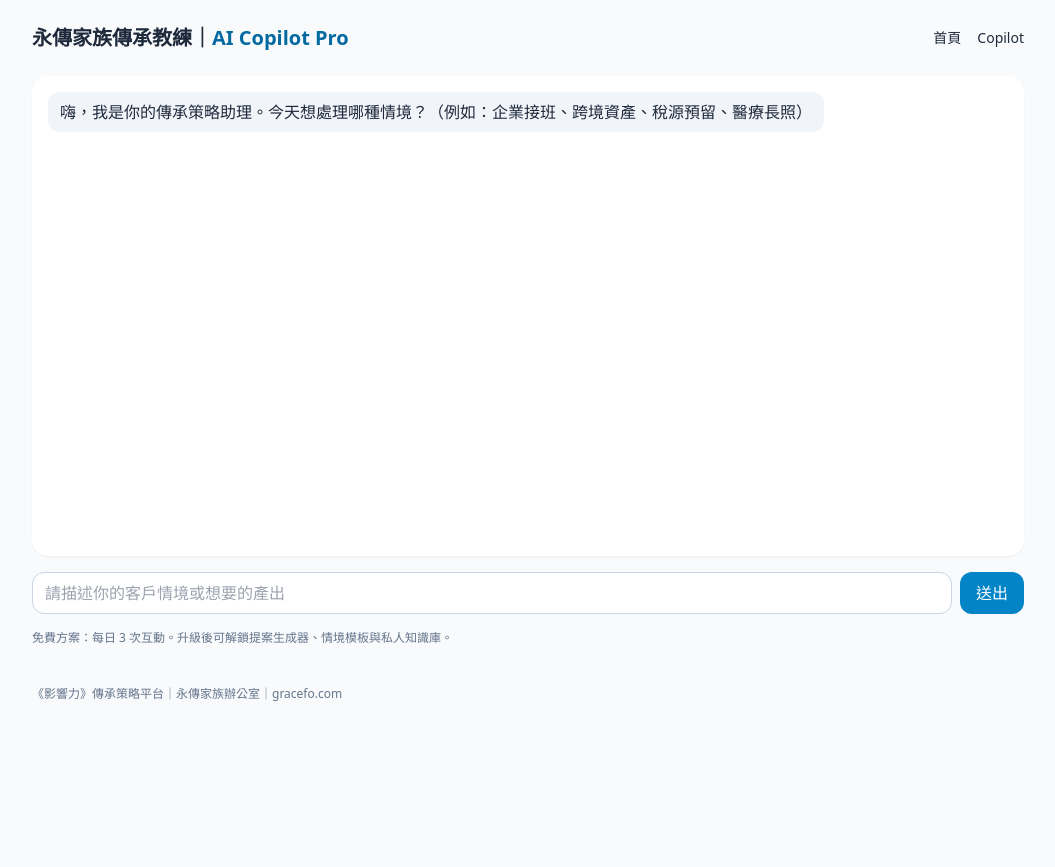
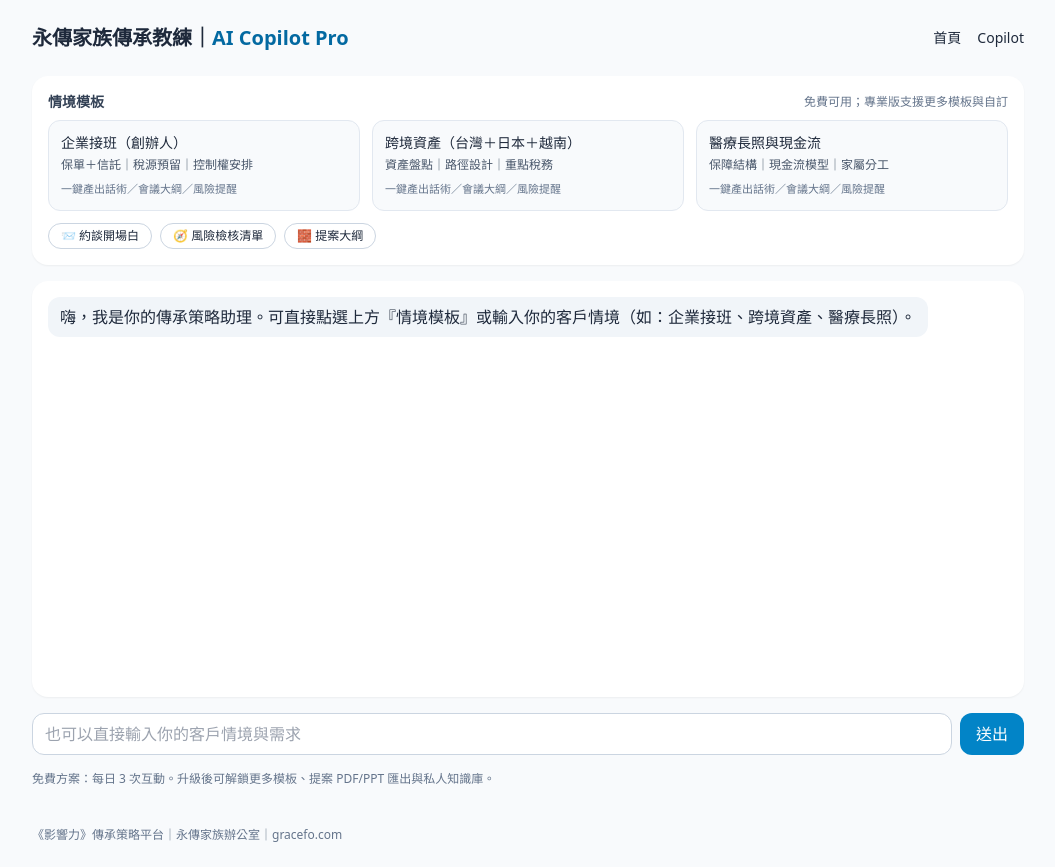
Before and after one commit to drink365/copilot-pro, a Next.js app: page /copilot in a window 1280 px wide. Shown: the whole page, without its empty margins (112-1167 px from the left). Before the commit the page ends 800 px from the top, so only its background shows below. Built offline with nearby package versions, Linux system fonts and the light colour scheme.

Commit message:
Update page.tsx

```diff
--- a/app/copilot/page.tsx
+++ b/app/copilot/page.tsx
@@ -1,11 +1,13 @@
 "use client"
 
 import { useState, useRef, useEffect } from "react"
+import { templates, quickActions } from "./templates"
+
 type Msg = { role: "user" | "assistant"; content: string }
 
 export default function CopilotPage() {
   const [messages, setMessages] = useState<Msg[]>([
-    { role: "assistant", content: "嗨，我是你的傳承策略助理。今天想處理哪種情境？（例如：企業接班、跨境資產、稅源預留、醫療長照）" }
+    { role: "assistant", content: "嗨，我是你的傳承策略助理。可直接點選上方『情境模板』或輸入你的客戶情境（如：企業接班、跨境資產、醫療長照）。" }
   ])
   const [input, setInput] = useState("")
   const [loading, setLoading] = useState(false)
@@ -13,10 +15,8 @@ export default function CopilotPage() {
 
   useEffect(() => { listRef.current?.scrollTo({ top: listRef.current.scrollHeight, behavior: "smooth" }) }, [messages])
 
-  const onSend = async () => {
-    const content = input.trim()
-    if (!content) return
-    setInput("")
+  async function send(content: string) {
+    if (!content.trim()) return
     setMessages(prev => [...prev, { role: "user", content }])
     setLoading(true)
     try {
@@ -35,9 +35,57 @@ export default function CopilotPage() {
     }
   }
 
+  const onSend = async () => {
+    const content = input.trim()
+    if (!content) return
+    setInput("")
+    await send(content)
+  }
+
+  const runTemplate = async (id: string) => {
+    const t = templates.find(x => x.id === id)
+    if (!t) return
+    await send(t.prompt())
+  }
+
+  const runQuick = async (prompt: string) => {
+    await send(prompt)
+  }
+
   return (
     <main className="grid gap-4">
-      <div ref={listRef} className="rounded-2xl bg-white p-4 shadow-sm h-[60vh] overflow-y-auto">
+      {/* 情境模板區 */}
+      <section className="rounded-2xl bg-white p-4 shadow-sm">
+        <div className="flex items-center justify-between mb-2">
+          <h2 className="text-sm font-semibold text-slate-700">情境模板</h2>
+          <span className="text-xs text-slate-500">免費可用；專業版支援更多模板與自訂</span>
+        </div>
+        <div className="grid grid-cols-1 sm:grid-cols-3 gap-3">
+          {templates.map(t => (
+            <button key={t.id}
+              onClick={() => runTemplate(t.id)}
+              className="text-left rounded-xl border border-slate-200 bg-slate-50 p-3 hover:bg-slate-100"
+            >
+              <div className="text-sm font-medium">{t.title}</div>
+              {t.subtitle && <div className="text-xs text-slate-600 mt-1">{t.subtitle}</div>}
+              <div className="text-[11px] text-slate-500 mt-2">一鍵產出話術／會議大綱／風險提醒</div>
+            </button>
+          ))}
+        </div>
+        <div className="mt-3 flex flex-wrap gap-2">
+          {quickActions.map(q => (
+            <button key={q.id}
+              onClick={() => runQuick(q.prompt)}
+              className="rounded-full border border-slate-300 bg-white px-3 py-1 text-xs hover:bg-slate-100"
+            >
+              {q.label}
+            </button>
+          ))}
+        </div>
+      </section>
+
+      {/* 對話訊息區 */}
+      <div ref={listRef} className="rounded-2xl bg-white p-4 shadow-sm h-[52vh] overflow-y-auto">
         {messages.map((m, i) => (
           <div key={i} className={`mb-3 ${m.role === "user" ? "text-right" : ""}`}>
             <div className={`inline-block rounded-xl px-3 py-2 ${m.role === "user" ? "bg-sky-600 text-white" : "bg-slate-100"}`}>
@@ -48,12 +96,13 @@ export default function CopilotPage() {
         {loading && <div className="text-sm text-slate-500">思考中…</div>}
       </div>
 
+      {/* 輸入區 */}
       <div className="flex gap-2">
         <input
           value={input}
           onChange={e => setInput(e.target.value)}
           onKeyDown={e => e.key === "Enter" && onSend()}
-          placeholder="請描述你的客戶情境或想要的產出"
+          placeholder="也可以直接輸入你的客戶情境與需求"
           className="flex-1 rounded-xl border border-slate-300 bg-white px-3 py-2 focus:outline-none focus:ring-2 focus:ring-sky-500"
         />
         <button
@@ -66,7 +115,7 @@ export default function CopilotPage() {
       </div>
 
       <p className="text-xs text-slate-500">
-        免費方案：每日 3 次互動。升級後可解鎖提案生成器、情境模板與私人知識庫。
+        免費方案：每日 3 次互動。升級後可解鎖更多模板、提案 PDF/PPT 匯出與私人知識庫。
       </p>
     </main>
   )
```
